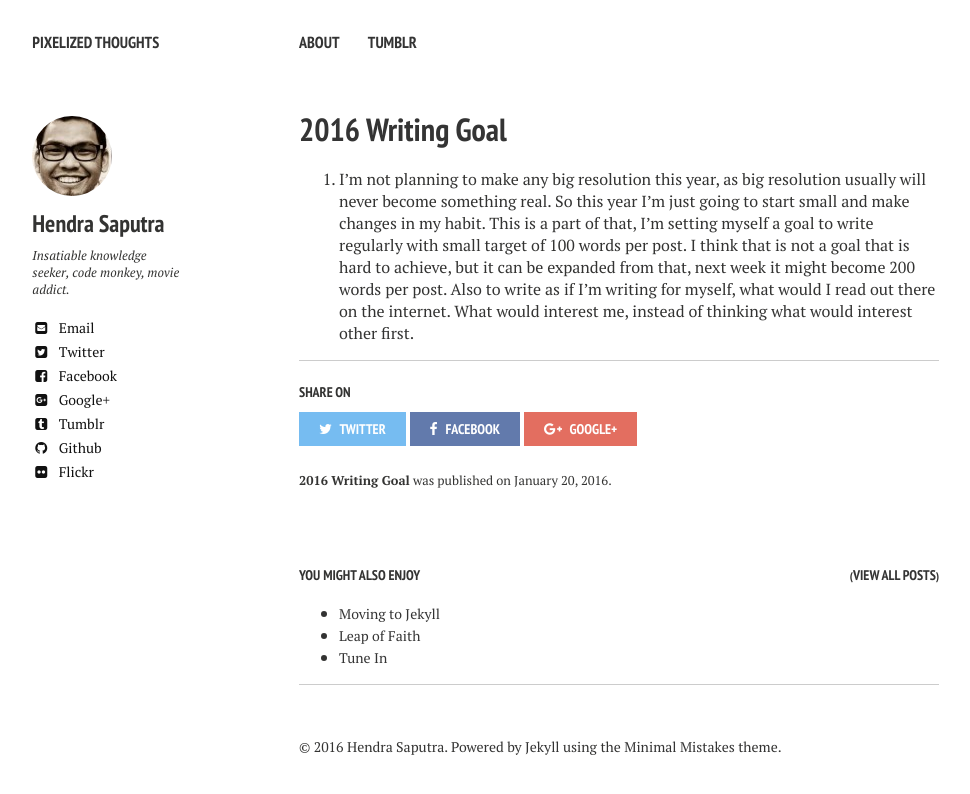
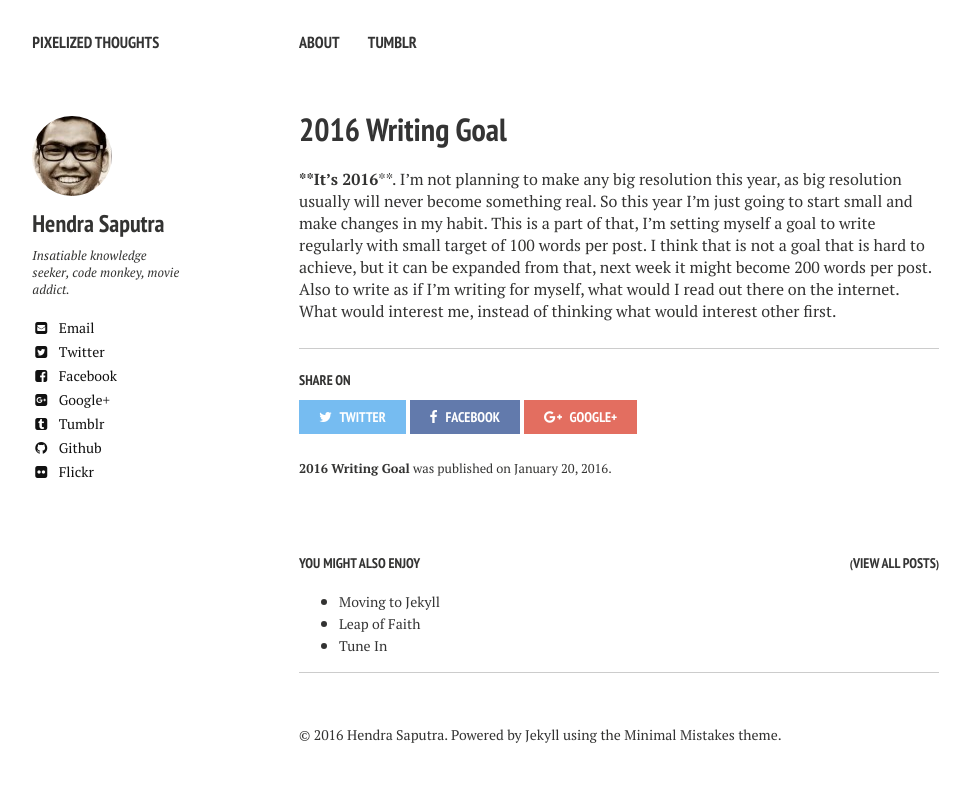
Before and after one commit to hendrasaputra/hendrasaputra.github.io, a Jekyll site: the page built from _posts/2016-01-20-2016-writing-goals.markdown, in a window 1280 px wide. Shown: the top 794 px of the page, without its empty margins (21-991 px from the left). Built offline with Jekyll 4.4.1, drawn with Linux system fonts in a browser that asks for light colours; nearby versions of some CDN libraries.

Commit message:
Changes to 2016 Writing Goals

```diff
--- a/_posts/2016-01-20-2016-writing-goals.markdown
+++ b/_posts/2016-01-20-2016-writing-goals.markdown
@@ -3,4 +3,4 @@
 title: 2016 Writing Goal
 date: 2016-01-20 09:20:00.000000000 +07:00
 ---
-2016. I'm not planning to make any big resolution this year, as big resolution usually will never become something real. So this year I'm just going to start small and make changes in my habit. This is a part of that, I'm setting myself a goal to write regularly with small target of 100 words per post. I think that is not a goal that is hard to achieve, but it can be expanded from that, next week it might become 200 words per post. Also to write as if I'm writing for myself, what would I read out there on the internet. What would interest me, instead of thinking what would interest other first.
+****It's 2016****. I'm not planning to make any big resolution this year, as big resolution usually will never become something real. So this year I'm just going to start small and make changes in my habit. This is a part of that, I'm setting myself a goal to write regularly with small target of 100 words per post. I think that is not a goal that is hard to achieve, but it can be expanded from that, next week it might become 200 words per post. Also to write as if I'm writing for myself, what would I read out there on the internet. What would interest me, instead of thinking what would interest other first.
```
